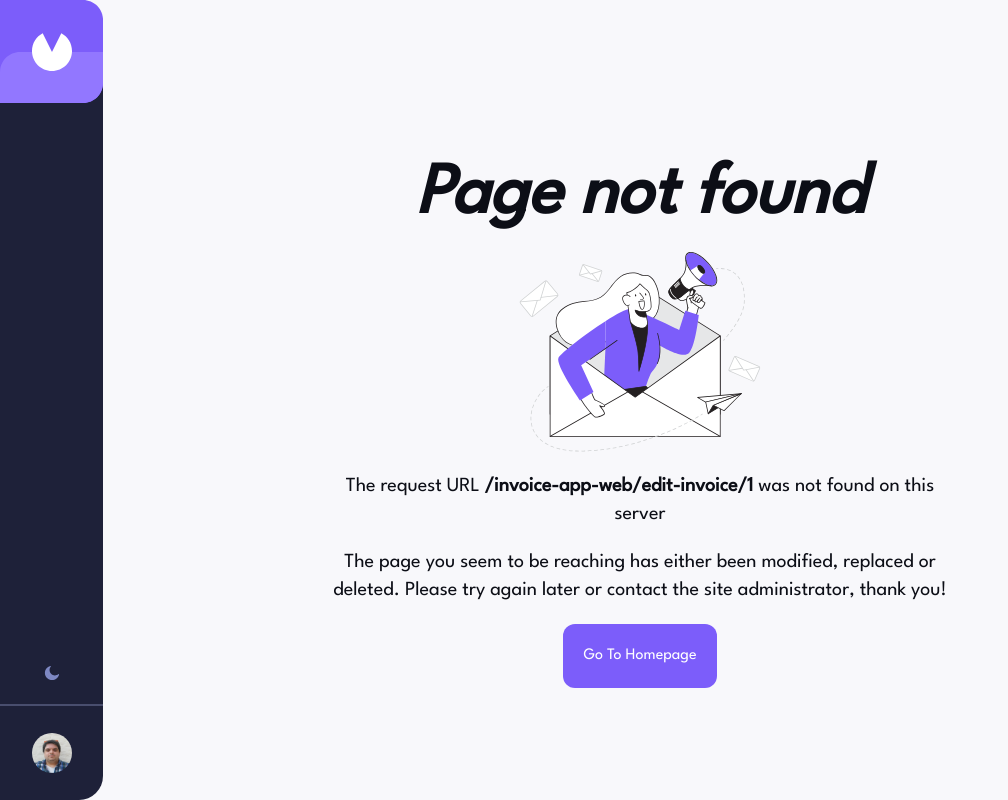
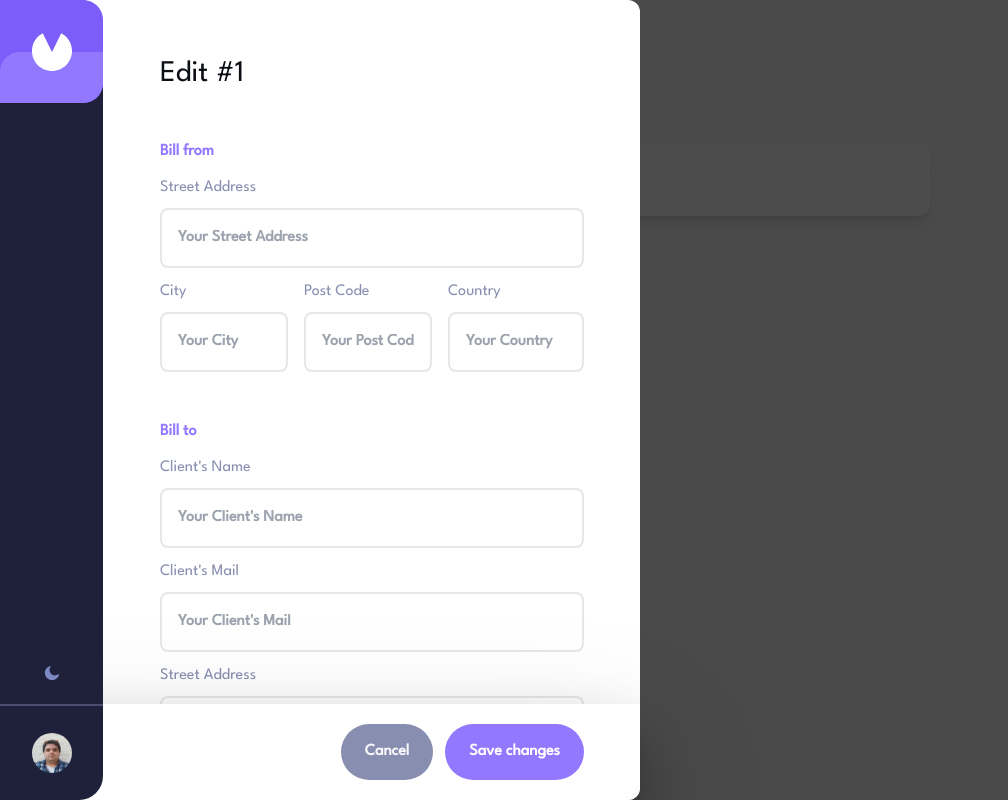
Before and after one commit to CalcagnoLoic/invoice-app, a React (Vite) app: page /invoice-app-web/edit-invoice/1 in a window 1280 px wide. Shown: the whole page, without its empty margins (0-1008 px from the left). Built offline with nearby package versions, Linux system fonts and the light colour scheme.

Commit message:
adding edition for invoices

```diff
--- a/src/components/Form/FormSend/index.tsx
+++ b/src/components/Form/FormSend/index.tsx
@@ -5,23 +5,41 @@ import Button from "../../Button";
 
 type FormSend = {
   isEdit: boolean;
+  id?: string;
 };
 
-const Component = ({ isEdit }: FormSend) => {
+const Component = ({ isEdit, id }: FormSend) => {
   const { theme } = useTheme();
   const navigate = useNavigate();
 
   const cancelForm = () => {
-    navigate("/invoice-app-web/");
+    navigate(!isEdit ? "/invoice-app-web/" : `/invoice-app-web/${id}`);
   };
 
-  return isEdit ? null : (
+  return isEdit ? (
     <div
-      className={`md:drop-shadow-4xl fixed bottom-0 left-0 flex w-full flex-row justify-between px-2 py-5 md:w-2/3 md:rounded-br-xl md:px-14 md:pl-14 xl:w-1/2 xl:pl-[160px]  ${theme ? "bg-mirageDarker" : "bg-white shadow-xl"}`}
+      className={`fixed bottom-0 left-0 flex w-full flex-row justify-end px-2 py-5 font-bold md:w-2/3 md:rounded-br-xl md:px-14 md:pl-14 md:drop-shadow-4xl xl:w-1/2 xl:pl-[160px]  ${theme ? "bg-mirageDarker" : "bg-white shadow-xl"}`}
+    >
+      <div className="flex gap-1 md:gap-3">
+        <Button
+          content="Cancel"
+          css={`
+            ${theme ? "bg-mirage text-shipCove" : "bg-baliHai text-whisper"}
+          `}
+          onClick={() => cancelForm()}
+        />
+        <Button content="Save changes" css="bg-heliotrope text-white" />
+      </div>
+    </div>
+  ) : (
+    <div
+      className={`fixed bottom-0 left-0 flex w-full flex-row justify-between px-2 py-5 font-bold md:w-2/3 md:rounded-br-xl md:px-14 md:pl-14 md:drop-shadow-4xl xl:w-1/2 xl:pl-[160px]  ${theme ? "bg-mirageDarker" : "bg-white shadow-xl"}`}
     >
       <Button
         content="Discard"
-        css="font-bold bg-whisper text-shipCove"
+        css={`
+          ${theme ? "bg-mirage text-shipCove" : "bg-whisper text-baliHai"}
+        `}
         onClick={() => cancelForm()}
       />
       <div className="flex gap-1 md:gap-3">
--- a/src/components/Invoice/InvoiceCommands/index.tsx
+++ b/src/components/Invoice/InvoiceCommands/index.tsx
@@ -1,4 +1,5 @@
 import { useClickOutside } from "../../../hooks/useClickOutside";
+import { useNavigate } from "react-router-dom";
 import { MouseEvent, useRef, useState } from "react";
 import { Status } from "../../../types/interface";
 
@@ -9,6 +10,7 @@ import Paragraph from "../../../typographies/Paragraph";
 const Component = ({ invoiceStatus, id, theme }: Status) => {
   const [isOpen, setIsOpen] = useState<boolean>(false);
   const popupRef = useRef<HTMLDivElement>(null);
+  const navigate = useNavigate();
 
   const handleClick = (e: MouseEvent<HTMLButtonElement>): void => {
     e.stopPropagation();
@@ -16,6 +18,10 @@ const Component = ({ invoiceStatus, id, theme }: Status) => {
   };
 
   useClickOutside({ callback: setIsOpen, ref: popupRef });
+
+  const handleEdit = () => {
+    navigate(`/invoice-app-web/edit-invoice/${id}`);
+  };
 
   return (
     <>
@@ -25,6 +31,7 @@ const Component = ({ invoiceStatus, id, theme }: Status) => {
           css={`
             ${theme ? "bg-ebonyClay text-white" : "bg-selago text-baliHai"}
           `}
+          onClick={() => handleEdit()}
         />
         <Button
           content="Delete"
--- a/src/main.tsx
+++ b/src/main.tsx
@@ -4,6 +4,7 @@ import { DarkModeProvider } from "./context/DarkModeContext";
 import "../public/assets/style/tailwind.css";
 
 import Details from "./pages/Details";
+import EditInvoice from "./pages/EditInvoice";
 import Error404 from "./pages/Error404";
 import Homepage from "./pages/Homepage";
 import NavBar from "./components/NavBar";
@@ -20,6 +21,10 @@ ReactDOM.createRoot(document.getElementById("root")!).render(
           <Route path="/invoice-app-web" element={<Homepage />} />
           <Route path="/invoice-app-web/:id" element={<Details />} />
           <Route path="/invoice-app-web/new-invoice" element={<NewInvoice />} />
+          <Route
+            path="/invoice-app-web/edit-invoice/:id"
+            element={<EditInvoice />}
+          />
           <Route path="*" element={<Error404 />} />
         </Routes>
       </Router>
--- /dev/null
+++ b/src/pages/EditInvoice/index.tsx
@@ -0,0 +1,44 @@
+import { Link } from "react-router-dom";
+import { useParams } from "react-router-dom";
+import { useTheme } from "../../hooks/useTheme";
+
+import ArrowIcons from "../../icons/ArrowIcons";
+import Heading from "../../typographies/Heading";
+import Details from "../Details";
+import Form from "../../container/Form";
+import FormSend from "../../components/Form/FormSend";
+import Paragraph from "../../typographies/Paragraph";
+
+const Page = () => {
+  const { theme } = useTheme();
+  const { id } = useParams();
+
+  return (
+    <>
+      <Details />
+      <div className="fixed left-0 top-0 h-screen w-screen bg-black opacity-70"></div>
+      <div
+        className={`fixed left-0 top-0 box-border h-screen w-full overflow-y-auto px-5 pb-32 pt-32 md:top-[103px] md:w-2/3 md:rounded-r-xl md:px-14 md:pb-20 md:pt-7 xl:top-0 xl:w-1/2 xl:pl-[160px] xl:pt-14 ${theme ? "bg-mirageDarker" : "bg-white"}`}
+      >
+        <Link to="/invoice-app-web" className="flex gap-6 md:hidden">
+          <ArrowIcons kind="left" />
+          <Paragraph
+            kind="span"
+            content="Go Back"
+            css={`self-center font-bold hover:text-baliHai xl:self-start ${theme ? "text-white" : "text-vulcan"}`}
+          />
+        </Link>
+
+        <Heading
+          kind="h1"
+          content={`Edit #${id}`}
+          css={`mt-4 text-3xl md:mt-0 ${theme ? "text-white" : "text-vulcan"}`}
+        />
+
+        <Form FormSend={<FormSend isEdit={true} id={id} />} />
+      </div>
+    </>
+  );
+};
+
+export default Page;
```
